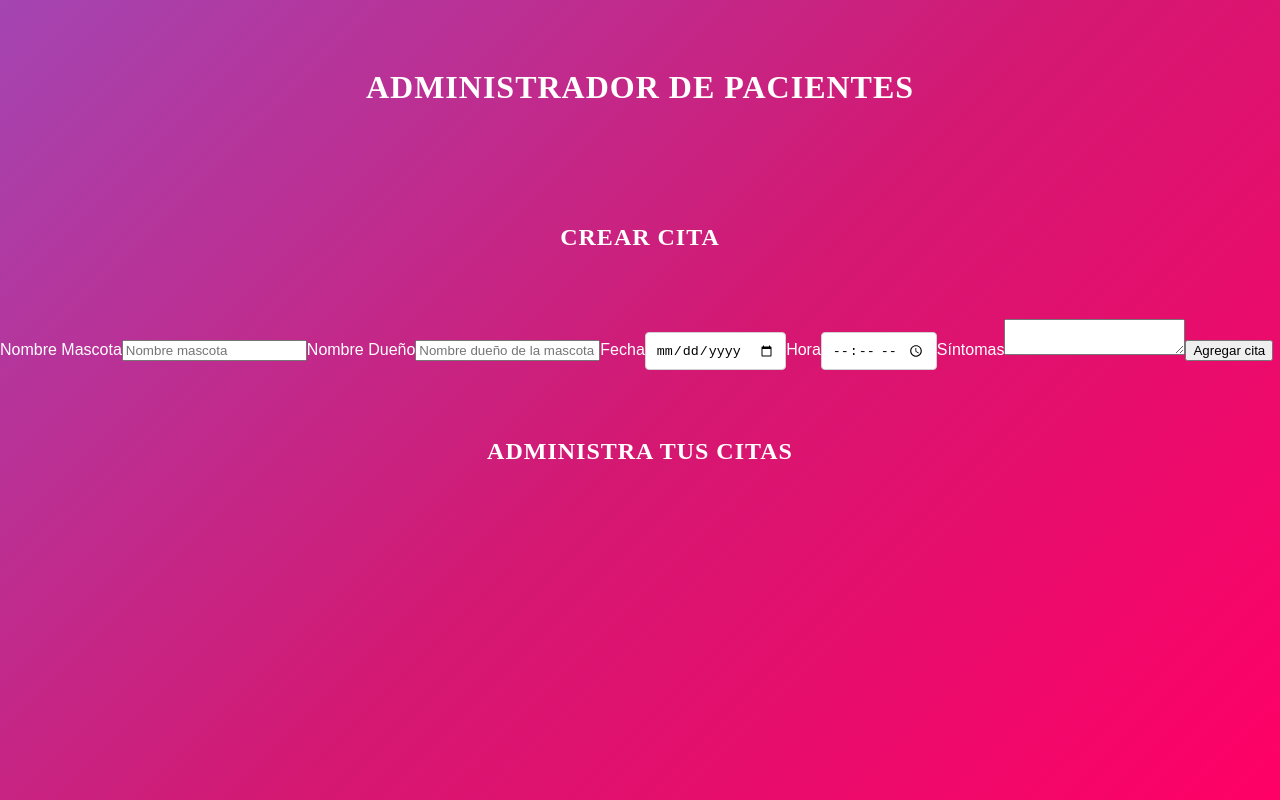
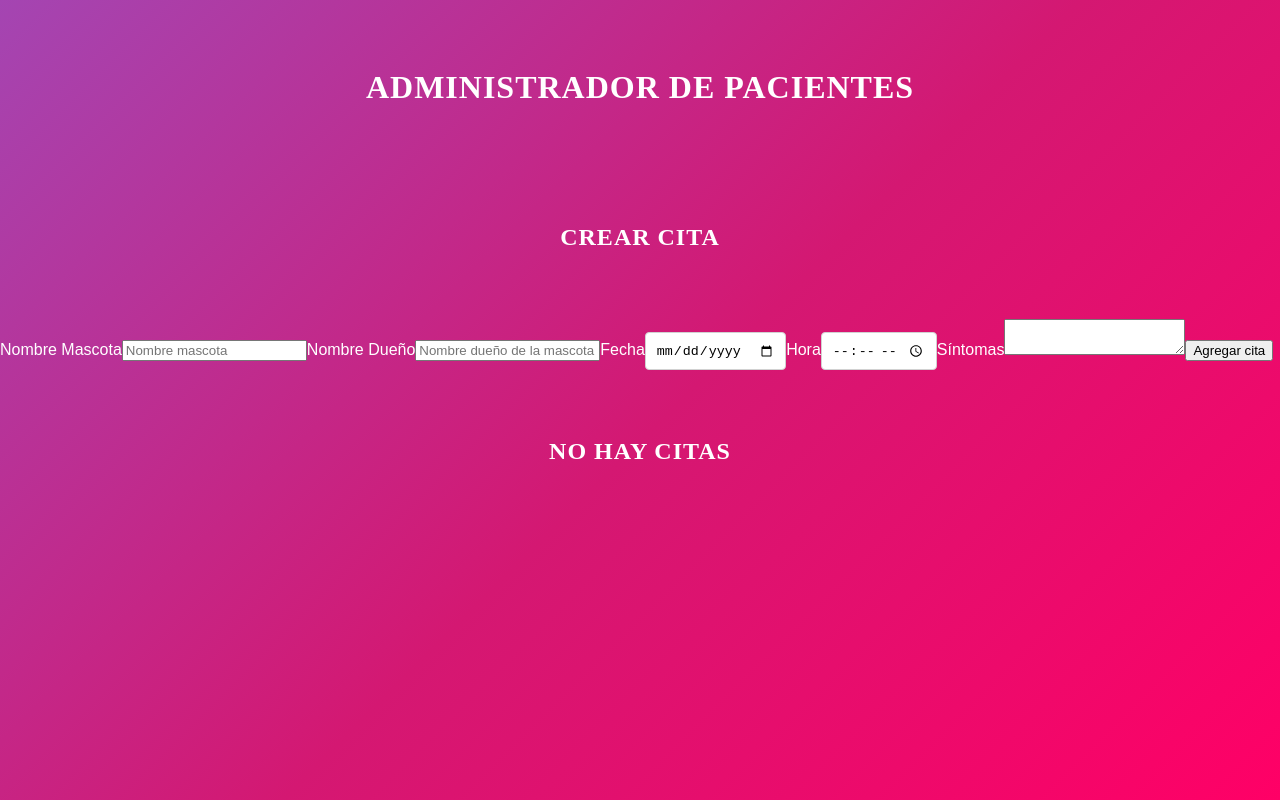
Before and after one commit to Victor-Ve/proyecto-citas-react, a React (Create React App) app: page / in a window 1280 px wide. Built offline with nearby package versions, Linux system fonts and the light colour scheme; the HTML template or start-up script is replaced by a standard one.

Commit message:
Mostrando un mensaje de forma condicional

```diff
--- a/src/App.js
+++ b/src/App.js
@@ -17,6 +17,10 @@
     guardarCitas(nuevasCitas);
   };
 
+  //mensaje condicional
+  const titulo =
+    citas.length === 0 ? "No hay citas" : "Administra tus citas";
+
   return (
     <Fragment>
       <h1>Administrador de pacientes</h1>
@@ -26,7 +30,7 @@
             <Formulario crearCita={crearCita} />
           </div>
           <div className='one-half column'>
-            <h2>Administra tus citas</h2>
+            <h2>{titulo}</h2>
             {citas.map((cita) => (
               <Cita
                 cita={cita}
```
